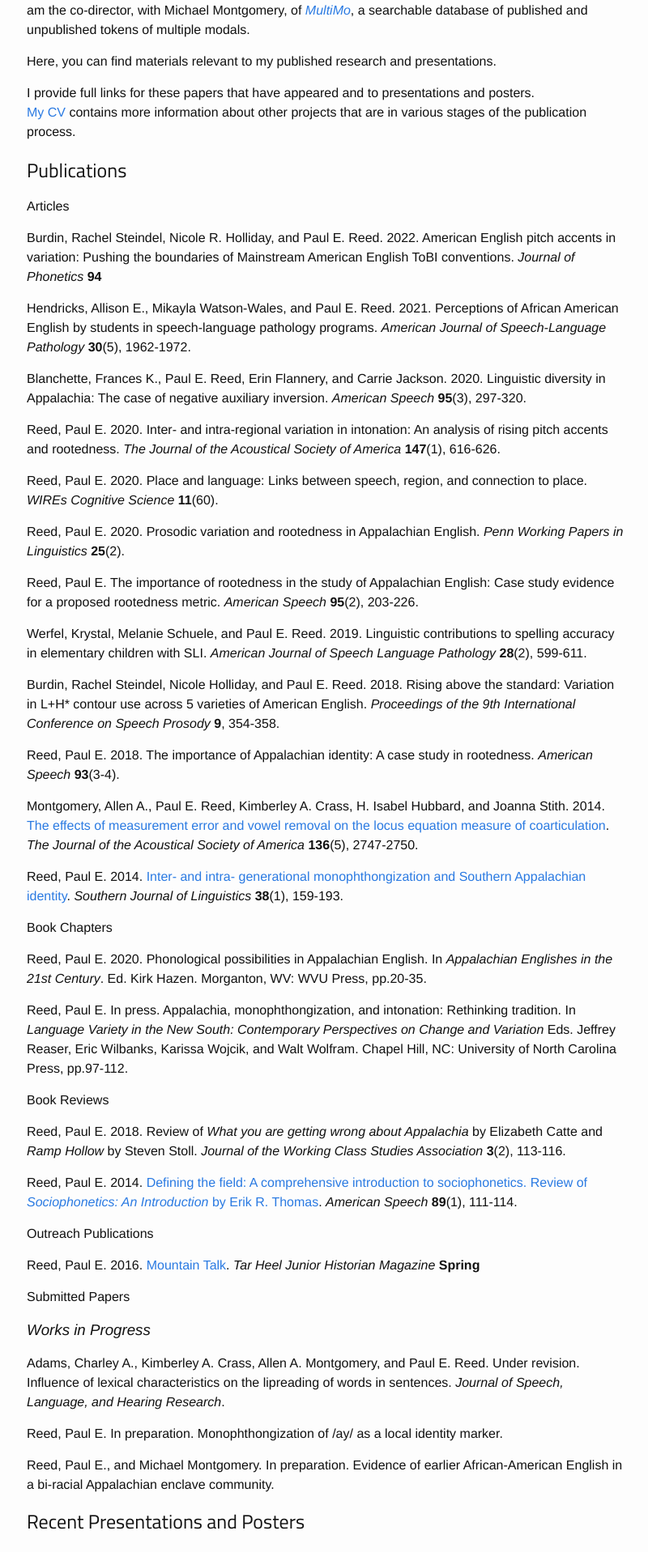
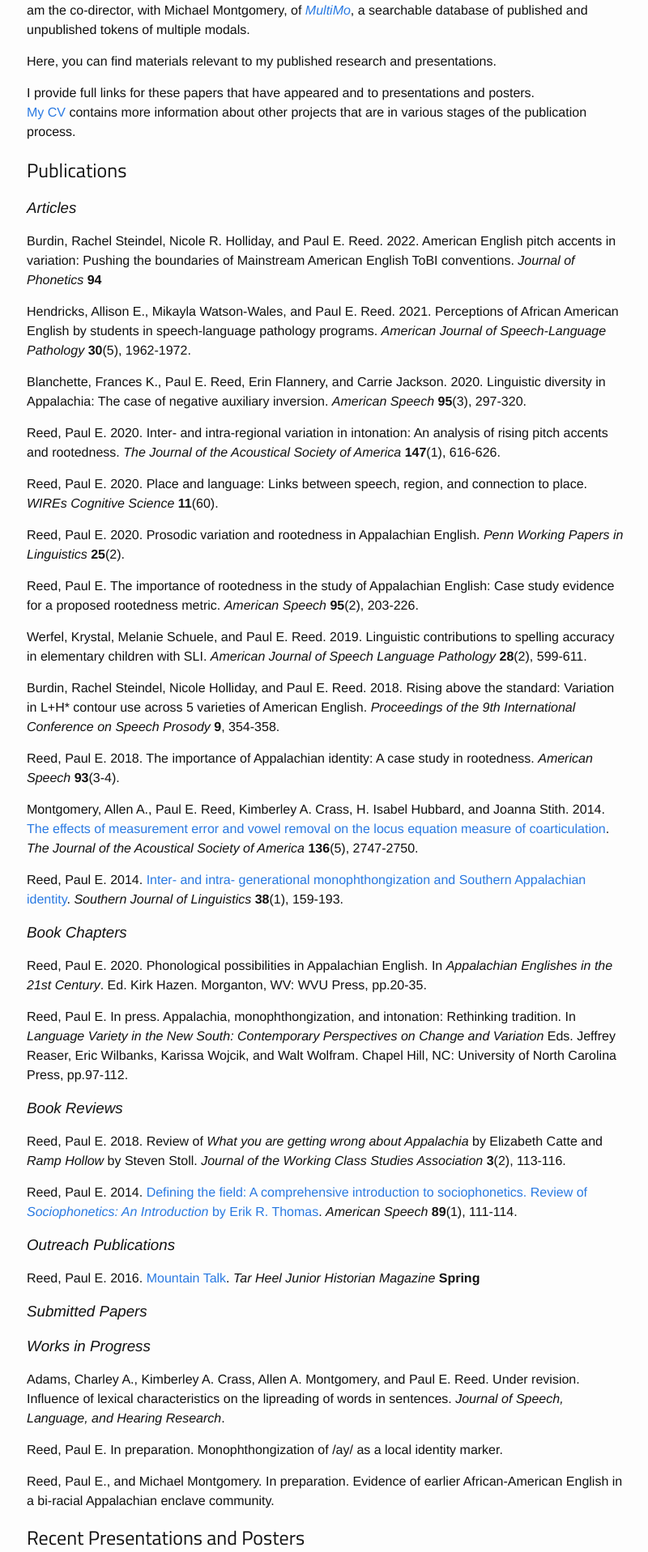
Before and after one commit to paulereed/paulereed.github.io, a Jekyll site: the page built from research.md, in a window 1280 px wide. Shown: the part 580-2497 px from the top of the page at 81% size, without its empty margins (237-1037 px from the left). Built offline with Jekyll 4.4.1, drawn with Linux system fonts in a browser that asks for light colours; some web fonts are replaced.

```diff
--- a/research.md
+++ b/research.md
@@ -32,7 +32,7 @@ are in various stages of the publication process.
 
 ## Publications
 
-#### Articles
+### Articles
 
 Burdin, Rachel Steindel, Nicole R. Holliday, and Paul E. Reed. 2022. American English pitch accents in variation: Pushing the boundaries of Mainstream American English ToBI conventions. *Journal of Phonetics* **94**
 
@@ -59,25 +59,25 @@ Montgomery, Allen A., Paul E. Reed, Kimberley A. Crass, H. Isabel Hubbard, and J
 
 Reed, Paul E. 2014. [Inter- and intra- generational monophthongization and Southern Appalachian identity](Reed_2014_SJoL38_1.pdf). *Southern Journal of Linguistics* **38**(1), 159-193.
 
-#### Book Chapters
+### Book Chapters
 
 Reed, Paul E. 2020. Phonological possibilities in Appalachian English. In *Appalachian Englishes in the 21st Century*. Ed. Kirk Hazen. Morganton, WV: WVU Press, pp.20-35.
 
 Reed, Paul E. In press. Appalachia, monophthongization, and intonation: Rethinking tradition. In *Language Variety in the New South: Contemporary Perspectives on Change and Variation* Eds. Jeffrey Reaser, Eric Wilbanks, Karissa Wojcik, and Walt Wolfram. Chapel Hill, NC: University of North Carolina Press, pp.97-112.
 
-#### Book Reviews
+### Book Reviews
 
 Reed, Paul E. 2018. Review of *What you are getting wrong about Appalachia* by Elizabeth Catte and *Ramp Hollow* by Steven Stoll. *Journal of the Working Class Studies Association* **3**(2), 113-116.
 
 Reed, Paul E. 2014. [Defining the field: A comprehensive introduction to sociophonetics. Review of *Sociophonetics: An Introduction* by Erik R. Thomas](Reed_2014_ThomasReview.pdf). *American Speech* **89**(1), 111-114.
 
 
-#### Outreach Publications
+### Outreach Publications
 
 Reed, Paul E. 2016. [Mountain Talk](THJHmagazine_Spring2016_Mountain Talk.pdf). *Tar Heel Junior Historian Magazine* **Spring**
 
 
-#### Submitted Papers
+### Submitted Papers
 
 
 
```
